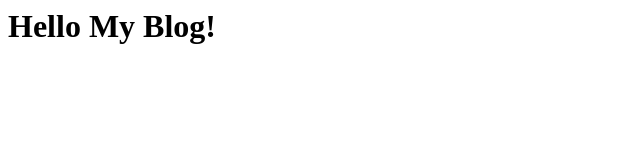
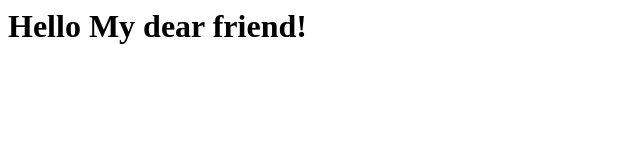
Before and after one commit to broccoli-eat/broccoli-eat.github.io, a plain HTML site: page index.html in a window 1280 px wide. Shown: the whole page, without its empty margins (0-640 px from the left). Drawn offline with Linux system fonts and the light colour scheme.

Commit message:
Update index.html

```diff
--- a/index.html
+++ b/index.html
@@ -1 +1 @@
-<h1>Hello My Blog!</h1>
+<h1>Hello My dear friend!</h1>
```
